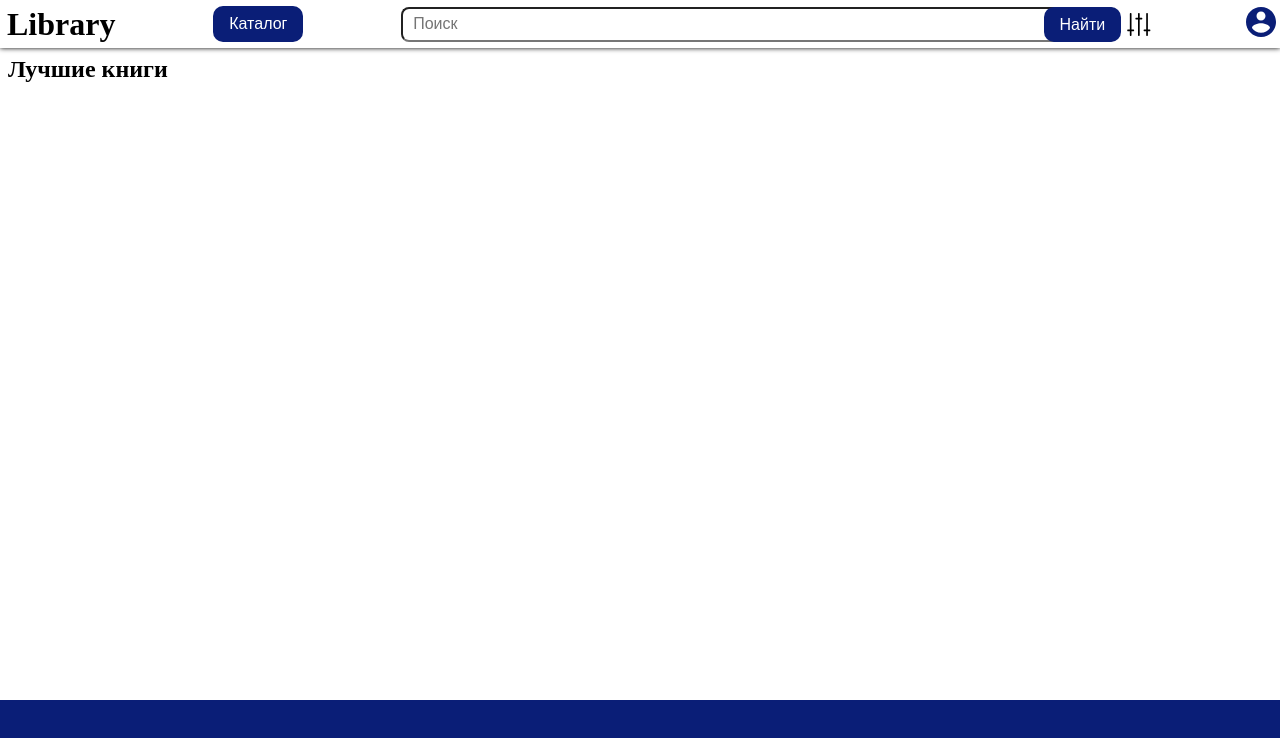
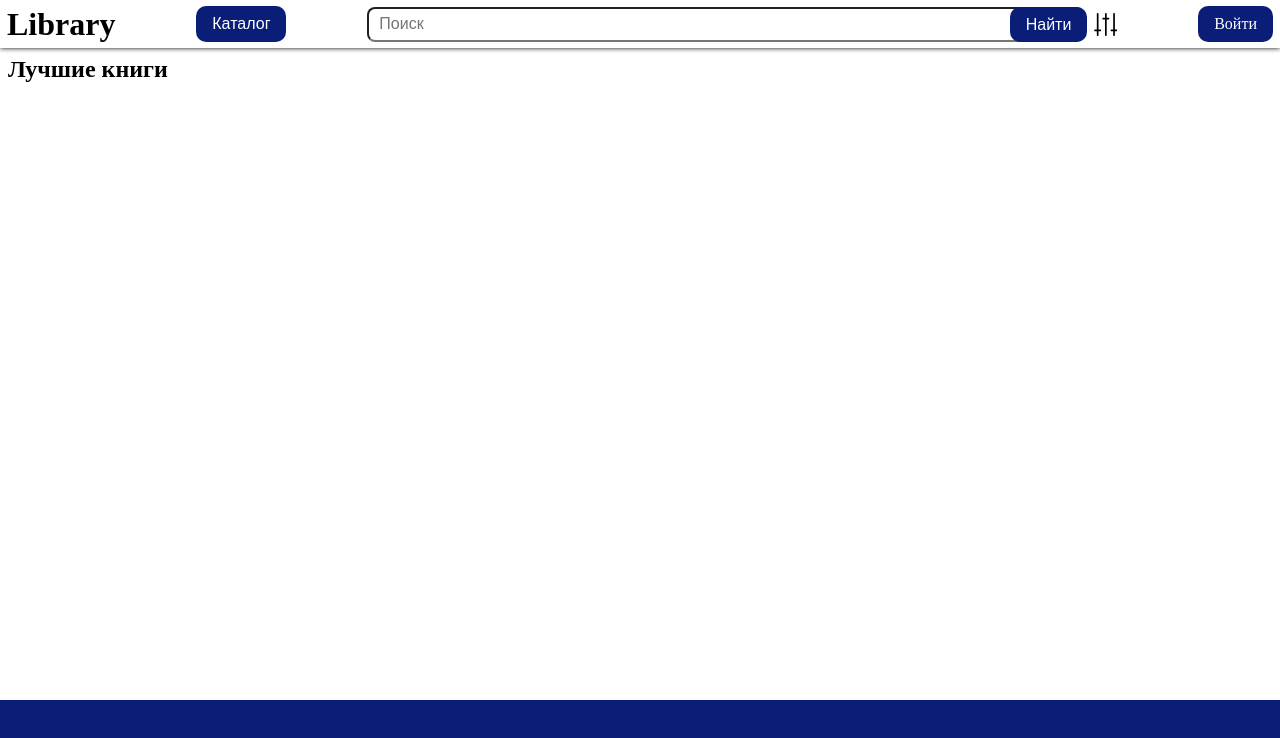
Before and after one commit to StarkDed/library_react, a React (Vite) app: page / in a window 1280 px wide. Shown: the top 738 px of the page. Built offline with nearby package versions, Linux system fonts and the light colour scheme.

Commit message:
feat: implement click handler logic of button(exit)

```diff
--- a/src/сomponents/App/App.jsx
+++ b/src/сomponents/App/App.jsx
@@ -11,13 +11,17 @@ import Auth from "../Auth/Auth.jsx";
 const App = () => {
   const [listBooks, setListBooks] = useState([]);
   const [users, setUsers] = useState([]);
-  const [isAuthorized, setIsAuthrized] = useState(true);
+  const [isAuthorized, setIsAuthrized] = useState(false);
   const [user, setUser] = useState(null);
 
   return (
     <BrowserRouter>
       <div className="app" id="app">
-        <Header isAuthorized={isAuthorized} />
+        <Header
+          isAuthorized={isAuthorized}
+          setIsAuthrized={setIsAuthrized}
+          setUser={setUser}
+        />
         <main>
           <Routes>
             <Route path="/" element={<BookList listBooks={listBooks} />} />
--- a/src/сomponents/AuthButton/AuthButton.jsx
+++ b/src/сomponents/AuthButton/AuthButton.jsx
@@ -7,7 +7,7 @@ import styles from "./authButton.module.css";
 import Account from "../../assets/svg/Account/Account.jsx";
 import MenuUser from "../MenuUser/MenuUser.jsx";
 
-const AuthButton = ({ isAuthorized }) => {
+const AuthButton = ({ isAuthorized, setIsAuthrized, setUser }) => {
   const [showMenu, setShowMenu] = useState(false);
   return (
     <>
@@ -20,7 +20,12 @@ const AuthButton = ({ isAuthorized }) => {
       )}
       {showMenu &&
         ReactDom.createPortal(
-          <MenuUser showMenu={showMenu} setShowMenu={setShowMenu} />,
+          <MenuUser
+            showMenu={showMenu}
+            setShowMenu={setShowMenu}
+            setIsAuthrized={setIsAuthrized}
+            setUser={setUser}
+          />,
           document.getElementById("app")
         )}
     </>
--- a/src/сomponents/Header/Header.jsx
+++ b/src/сomponents/Header/Header.jsx
@@ -5,7 +5,7 @@ import styles from "./header.module.css";
 import Search from "../Search/Search.jsx";
 import AuthButton from "../AuthButton/AuthButton.jsx";
 
-const Header = ({ isAuthorized }) => {
+const Header = ({ isAuthorized, setIsAuthrized, setUser }) => {
   const navigate = useNavigate();
 
   return (
@@ -26,7 +26,11 @@ const Header = ({ isAuthorized }) => {
           Каталог
         </button>
         <Search />
-        <AuthButton isAuthorized={isAuthorized} />
+        <AuthButton
+          isAuthorized={isAuthorized}
+          setIsAuthrized={setIsAuthrized}
+          setUser={setUser}
+        />
       </div>
     </header>
   );
--- a/src/сomponents/MenuUser/MenuUser.jsx
+++ b/src/сomponents/MenuUser/MenuUser.jsx
@@ -4,7 +4,7 @@ import styles from "./menuUser.module.css";
 
 import BookSvg from "../../assets/svg/BookSvg/BookSvg.jsx";
 
-const MenuUser = ({ showMenu, setShowMenu }) => {
+const MenuUser = ({ showMenu, setShowMenu, setIsAuthrized, setUser }) => {
   const wrapperRef = useRef(null);
   const [fadeOut, setFadeOut] = useState(false);
 
@@ -49,7 +49,14 @@ const MenuUser = ({ showMenu, setShowMenu }) => {
           </button>
         </div>
       </div>
-      <button className={`${styles["btn"]} ${styles["btn-exit"]}`}>
+      <button
+        onClick={() => {
+          setIsAuthrized(false);
+          setShowMenu(false);
+          setUser(null);
+        }}
+        className={`${styles["btn"]} ${styles["btn-exit"]}`}
+      >
         Выход
       </button>
     </div>
```
